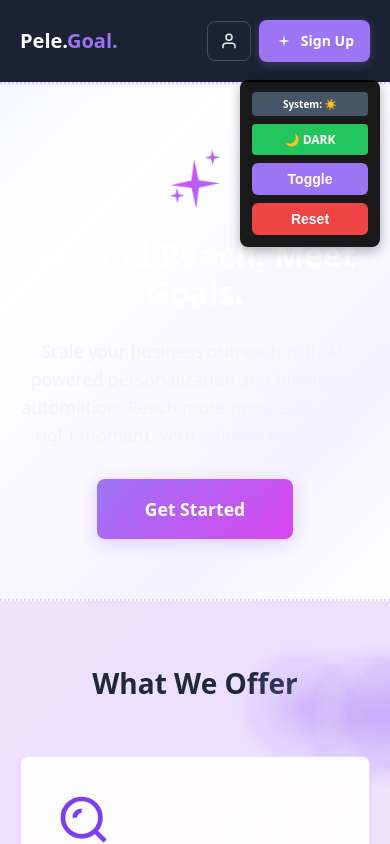
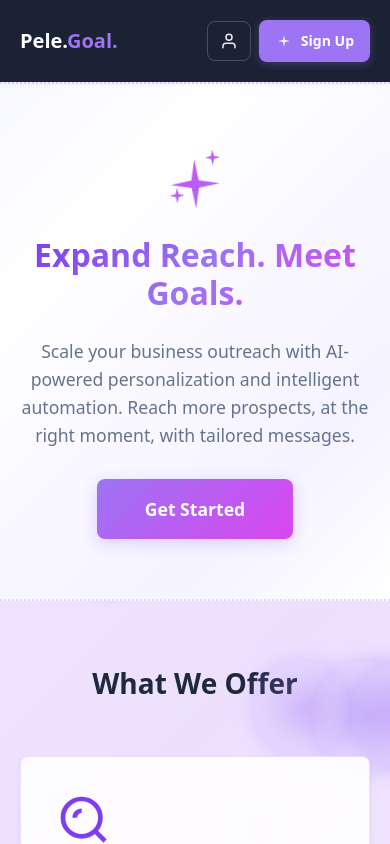
Before and after one commit to shukyba/pelegoal.site, a Next.js app: page / in a window 390 px wide. Shown: the top 844 px of the page. Built offline with nearby package versions, Linux system fonts and the light colour scheme.

Commit message:
Refactor dark mode functionality in Home component by removing extensive preference management logic and UI controls. Simplify dark mode handling to use default light mode styling, enhancing code clarity and maintainability.

```diff
--- a/src/app/page.tsx
+++ b/src/app/page.tsx
@@ -5,116 +5,13 @@ import { useEffect, useState } from 'react';
 
 export default function Home() {
   const [isLoggedIn, setIsLoggedIn] = useState(false);
-  const [isDarkMode, setIsDarkMode] = useState(false);
-  const [systemDarkMode, setSystemDarkMode] = useState<boolean | null>(null);
 
   useEffect(() => {
     // Check if UserId cookie exists
     const cookies = document.cookie.split(';');
     const hasUserId = cookies.some(cookie => cookie.trim().startsWith('UserId='));
     setIsLoggedIn(hasUserId);
-
-    // Detect if we're on mobile
-    const isMobile = /iPhone|iPad|iPod|Android/i.test(navigator.userAgent) || window.innerWidth <= 768;
-
-    // Check system preference
-    const darkModeQuery = window.matchMedia('(prefers-color-scheme: dark)');
-    const systemPrefersDark = darkModeQuery.matches;
-    setSystemDarkMode(systemPrefersDark);
-
-    console.log('Is Mobile:', isMobile);
-    console.log('System prefers dark mode:', systemPrefersDark);
-    console.log('Media query support:', darkModeQuery.media);
-
-    // Check for saved preference
-    const savedPreference = localStorage.getItem('darkMode');
-
-    if (savedPreference !== null) {
-      // Use saved preference
-      const prefersDark = savedPreference === 'true';
-      console.log('Using saved preference:', prefersDark);
-      setIsDarkMode(prefersDark);
-
-      // If saved preference conflicts with system, log it
-      if (prefersDark !== systemPrefersDark && darkModeQuery.media) {
-        console.log('⚠️ Saved preference differs from system preference');
-      }
-    } else {
-      // No saved preference - use intelligent defaults
-      let shouldUseDark: boolean;
-
-      if (systemPrefersDark) {
-        // System explicitly says dark mode
-        shouldUseDark = true;
-        console.log('✓ System prefers dark mode');
-      } else if (!darkModeQuery.media) {
-        // Media query not supported - default to dark
-        shouldUseDark = true;
-        console.log('⚠️ Dark mode detection not supported - defaulting to dark');
-      } else if (isMobile) {
-        // On mobile with no clear preference - default to dark (most common)
-        shouldUseDark = true;
-        console.log('📱 Mobile device detected - defaulting to dark mode');
-      } else {
-        // Desktop with light mode preference
-        shouldUseDark = false;
-        console.log('💻 Desktop light mode detected');
-      }
-
-      setIsDarkMode(shouldUseDark);
-      console.log('Final decision - using dark mode:', shouldUseDark);
-    }
-
-    // Listen for system preference changes
-    const handleDarkModeChange = (e: MediaQueryListEvent) => {
-      console.log('System dark mode changed:', e.matches);
-      setSystemDarkMode(e.matches);
-      // Only auto-update if user hasn't manually set a preference
-      if (localStorage.getItem('darkMode') === null) {
-        setIsDarkMode(e.matches);
-      }
-    };
-
-    darkModeQuery.addEventListener('change', handleDarkModeChange);
-    return () => darkModeQuery.removeEventListener('change', handleDarkModeChange);
   }, []);
-
-  // Save preference when manually toggled
-  const toggleDarkMode = () => {
-    const newValue = !isDarkMode;
-    setIsDarkMode(newValue);
-    localStorage.setItem('darkMode', String(newValue));
-    console.log('Saved dark mode preference:', newValue);
-  };
-
-  // Reset to system preference
-  const resetToSystem = () => {
-    localStorage.removeItem('darkMode');
-
-    // Detect mobile
-    const isMobile = /iPhone|iPad|iPod|Android/i.test(navigator.userAgent) || window.innerWidth <= 768;
-    const darkModeQuery = window.matchMedia('(prefers-color-scheme: dark)');
-    const systemPrefersDark = darkModeQuery.matches;
-
-    // Use same intelligent logic as initial load
-    let shouldUseDark: boolean;
-    if (systemPrefersDark) {
-      shouldUseDark = true;
-      console.log('Reset: System prefers dark mode');
-    } else if (!darkModeQuery.media) {
-      shouldUseDark = true;
-      console.log('Reset: Dark mode detection not supported - defaulting to dark');
-    } else if (isMobile) {
-      shouldUseDark = true;
-      console.log('Reset: Mobile device - defaulting to dark mode');
-    } else {
-      shouldUseDark = false;
-      console.log('Reset: Desktop light mode');
-    }
-
-    setIsDarkMode(shouldUseDark);
-    console.log('Reset complete - using dark mode:', shouldUseDark);
-  };
 
   return (
     <main>
@@ -244,85 +141,6 @@ export default function Home() {
         position: 'relative'
       }}>
         <div className="container">
-          {/* Dark Mode Testing Controls */}
-          <div style={{
-            position: 'fixed',
-            top: '80px',
-            right: '10px',
-            background: 'rgba(0, 0, 0, 0.9)',
-            padding: '12px',
-            borderRadius: '8px',
-            zIndex: 9999,
-            boxShadow: '0 4px 12px rgba(0, 0, 0, 0.3)',
-            minWidth: '140px'
-          }}>
-            <div style={{
-              display: 'flex',
-              flexDirection: 'column',
-              gap: '8px'
-            }}>
-              {/* System Detection */}
-              <div style={{
-                background: '#475569',
-                color: 'white',
-                padding: '4px 8px',
-                borderRadius: '4px',
-                fontSize: '10px',
-                fontWeight: 'bold',
-                textAlign: 'center'
-              }}>
-                System: {systemDarkMode === null ? '?' : systemDarkMode ? '🌙' : '☀️'}
-              </div>
-
-              {/* Current State */}
-              <div style={{
-                background: isDarkMode ? '#22c55e' : '#ef4444',
-                color: 'white',
-                padding: '6px 12px',
-                borderRadius: '4px',
-                fontSize: '12px',
-                fontWeight: 'bold',
-                textAlign: 'center'
-              }}>
-                {isDarkMode ? '🌙 DARK' : '☀️ LIGHT'}
-              </div>
-
-              {/* Toggle Button */}
-              <button
-                onClick={toggleDarkMode}
-                style={{
-                  background: '#9c74f4',
-                  color: 'white',
-                  padding: '8px 16px',
-                  borderRadius: '6px',
-                  fontSize: '14px',
-                  fontWeight: 'bold',
-                  border: 'none',
-                  cursor: 'pointer'
-                }}
-              >
-                Toggle
-              </button>
-
-              {/* Reset Button */}
-              <button
-                onClick={resetToSystem}
-                style={{
-                  background: '#ef4444',
-                  color: 'white',
-                  padding: '8px 16px',
-                  borderRadius: '6px',
-                  fontSize: '14px',
-                  fontWeight: 'bold',
-                  border: 'none',
-                  cursor: 'pointer'
-                }}
-              >
-                Reset
-              </button>
-            </div>
-          </div>
-
           {/* Sparkle Icon with Spin + Pulse Animation */}
           <div className="icon-spin-pulse" style={{
             display: 'inline-block',
@@ -346,19 +164,10 @@ export default function Home() {
             marginBottom: '24px',
             fontWeight: 'bold',
             lineHeight: '1.2',
-            ...(isDarkMode ? {
-              // Dark mode: Pure white with glow
-              color: '#ffffff',
-              background: 'none',
-              WebkitTextFillColor: '#ffffff',
-              textShadow: '0 0 40px rgba(255, 255, 255, 0.8), 0 0 80px rgba(255, 255, 255, 0.4), 0 0 120px rgba(255, 255, 255, 0.2)'
-            } : {
-              // Light mode: Purple gradient
-              background: 'linear-gradient(135deg, #7c3aed 0%, #9c74f4 50%, #d946ef 100%)',
-              WebkitBackgroundClip: 'text',
-              WebkitTextFillColor: 'transparent',
-              backgroundClip: 'text'
-            })
+            background: 'linear-gradient(135deg, #7c3aed 0%, #9c74f4 50%, #d946ef 100%)',
+            WebkitBackgroundClip: 'text',
+            WebkitTextFillColor: 'transparent',
+            backgroundClip: 'text'
           }}>
             Expand Reach. Meet Goals.
           </h2>
@@ -367,9 +176,8 @@ export default function Home() {
             marginBottom: '30px',
             maxWidth: '900px',
             margin: '0 auto 30px',
-            color: isDarkMode ? '#f1f5f9' : '#64748b',
-            lineHeight: '1.6',
-            textShadow: isDarkMode ? '0 0 20px rgba(255, 255, 255, 0.3)' : undefined
+            color: '#64748b',
+            lineHeight: '1.6'
           }}>
             Scale your business outreach with AI-powered personalization and intelligent automation.
             Reach more prospects, at the right moment, with tailored messages.
```
